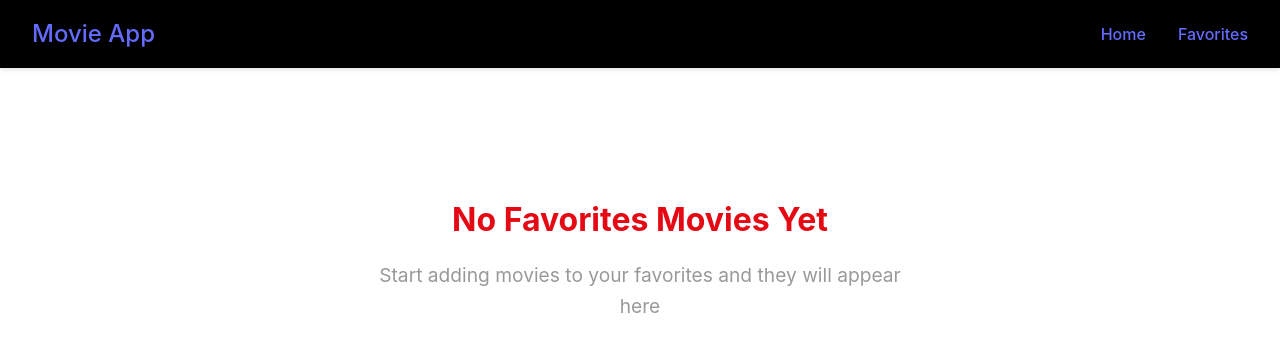
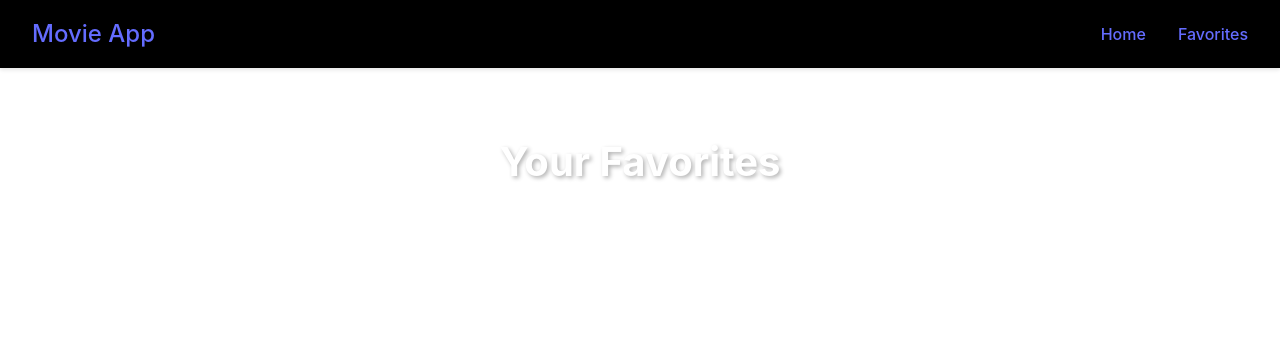
Before and after one commit to mansuroff123/moviedb, a React (Vite) app: page /favorites in a window 1280 px wide. Shown: the top 352 px of the page. Built offline with nearby package versions, Linux system fonts and the light colour scheme.

Commit message:
Movie Favorite Context done

```diff
--- a/src/App.jsx
+++ b/src/App.jsx
@@ -3,10 +3,11 @@ import './css/App.css'
 import Navbar from './components/NavBar'
 import Favorites from './pages/Favorites'
 import Home from './pages/Home'
+import { MovieProvider } from './contexts/MovieContext'
 
 function App() {
   return (
-    <div>
+      <MovieProvider>
         <Navbar />
         <main className="main-content">
           <Routes>
@@ -14,7 +15,7 @@ function App() {
             <Route path='/favorites' element={<Favorites />} />
           </Routes>
         </main>
-    </div>
+      </MovieProvider>
   )
 }
 
--- a/src/components/MovieCard.jsx
+++ b/src/components/MovieCard.jsx
@@ -1,8 +1,14 @@
 import "../css/MovieCard.css"
+import { useMovieContext } from "../contexts/MovieContext"
 
 function MovieCard({movie}) {
-    function onFavouriteClick() {
-        alert("clicked")
+    const {isFavorite, addToFavorites, removeFromFavorites} = useMovieContext()
+    const favorite = isFavorite(movie.id)
+
+    function onFavouriteClick(e) {
+        e.preventDefault()
+        if (favorite) removeFromFavorites(movie.id)
+        else addToFavorites(movie)
     }
     return <div className="movie-card">
         <div className="movie-poster">
--- a/src/contexts/MovieContext.jsx
+++ b/src/contexts/MovieContext.jsx
@@ -1,4 +1,6 @@
-import { createContext, useState, useContext, useEffect, Children } from "react";
+import { createContext, useState, useContext, useEffect } from "react";
+
+const MovieContext = createContext()
 
 export const useMovieContext = () => useContext(MovieContext)
 
--- a/src/pages/Favorites.jsx
+++ b/src/pages/Favorites.jsx
@@ -1,10 +1,31 @@
 import "../css/Favorites.css"
+import { useMovieContext } from "../contexts/MovieContext";
+import MovieCard from "../components/MovieCard";
 
 function Favorites() {
-    return <div className="favorites-empty">
-        <h2>No Favorites Movies Yet</h2>
-        <p>Start adding movies to your favorites and they will appear here</p>
-    </div>
+    const { favorites } = useMovieContext()
+
+    if (favorites) {
+        return (
+            <div className="favorites">
+                <h2>Your Favorites</h2>
+                <div className="movies-grid">
+                    {favorites.map((movie) => (
+                        <MovieCard movie={movie} key={movie.id} />
+                    ))}
+                </div>
+            </div>
+        );
+
+    }
+
+    return (
+        <div className="favorites-empty">
+            <h2>No Favorites Movies Yet</h2>
+            <p>Start adding movies to your favorites and they will appear here</p>
+        </div>
+    );
+
 }
 
 export default Favorites;
```
Lines whose indentation alone changed are shown as unchanged.
